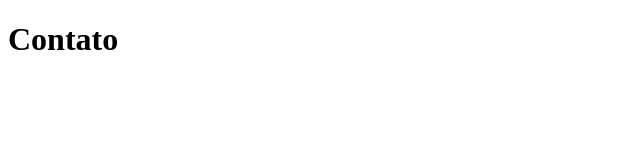
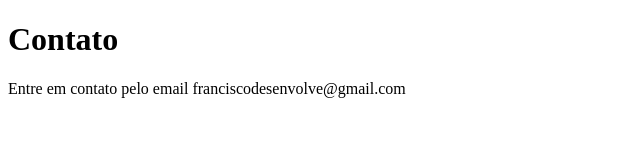
Before and after one commit to franciscodesenvolve/Git-e-GitHub-repositorio-alura, a plain HTML site: page contato.html in a window 1280 px wide. Shown: the whole page, without its empty margins (0-640 px from the left). Drawn offline with Linux system fonts and the light colour scheme.

Commit message:
adicionando o email de contato

```diff
--- a/contato.html
+++ b/contato.html
@@ -8,6 +8,7 @@
 <body>
 
         <h1>Contato</h1>
+        <p>Entre em contato pelo email franciscodesenvolve@gmail.com</p>
 
 </body>
 </html>
```
